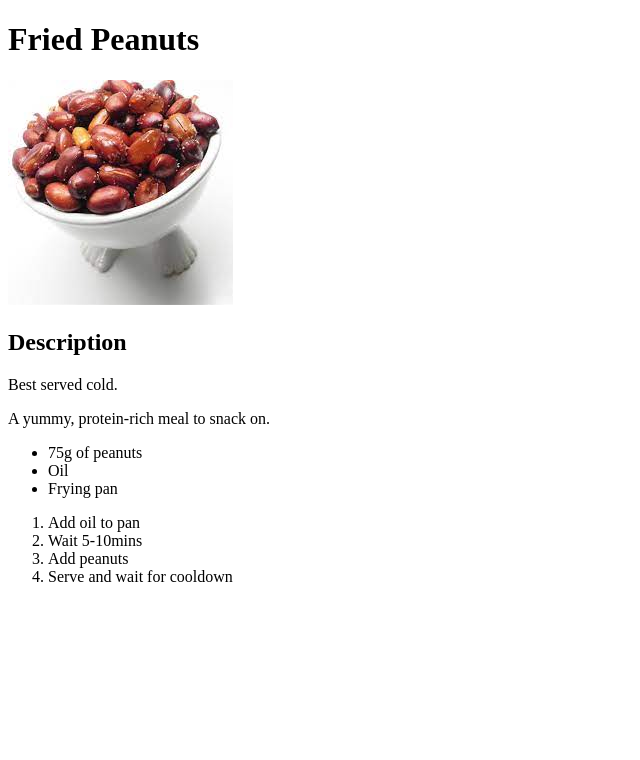
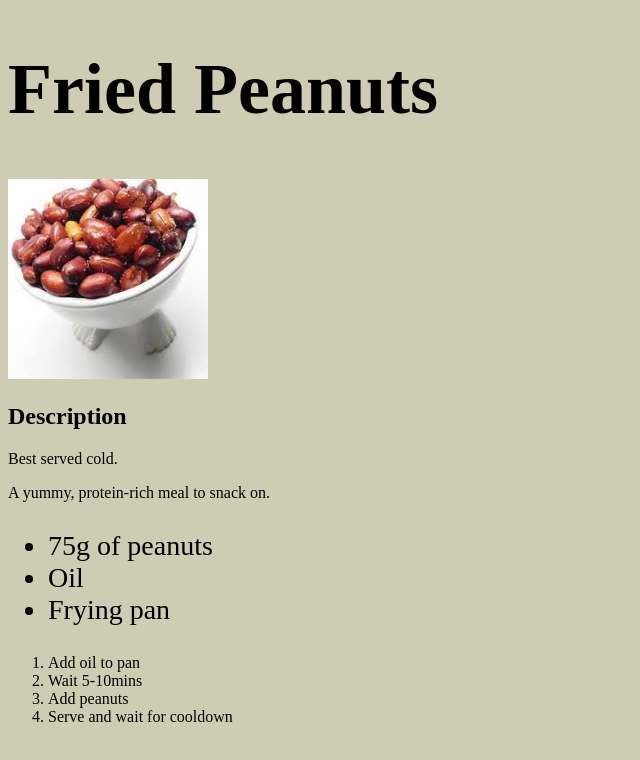
Before and after one commit to PatrickFrueh/the-odin-project, a plain HTML site: page odin-recipes/recipes/fried_peanuts.html in a window 1280 px wide. Shown: the whole page, without its empty margins (0-640 px from the left). Drawn offline with Linux system fonts and the light colour scheme.

Commit message:
Customize the basic layout

```diff
--- a/odin-recipes/recipes/fried_peanuts.html
+++ b/odin-recipes/recipes/fried_peanuts.html
@@ -2,6 +2,7 @@
 <html lang="en">
 <head>
     <meta charset="UTF-8">
+    <link rel="stylesheet" href="../style.css">
     <title>Fried Peanuts</title>
 </head>
 <body>
@@ -14,7 +15,7 @@
     <p>
         A yummy, protein-rich meal to snack on.
     </p>
-    <ul>
+    <ul class="list">
         <li>75g of peanuts</li>
         <li>Oil</li>
         <li>Frying pan</li>
--- /dev/null
+++ b/odin-recipes/style.css
@@ -0,0 +1,16 @@
+* {
+    background-color: rgb(206, 205, 180);
+}
+
+h1 {
+    font-size: 72px;
+}
+
+.list {
+    font-size: 28px;
+}
+
+img {
+    width: 200px;
+    height: auto;
+}
```
Also changed, not shown: odin-recipes/index.html (+4 -3 lines), odin-recipes/recipes/omelette.html (+1 -0 lines), odin-recipes/recipes/shake.html (+1 -0 lines).
